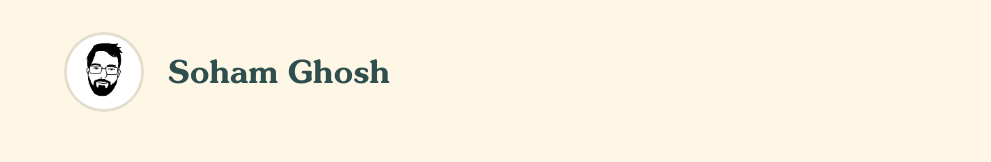
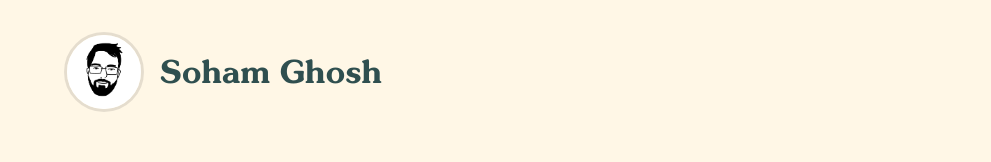
Before and after one commit to sohamgho5h/sohamgho5h.github.io, a Next.js app: page / in a window 1280 px wide. Shown: the top 162 px of the page, without its empty margins (144-1135 px from the left). Built offline with nearby package versions, Linux system fonts and the light colour scheme.

Commit message:
UI fixes

```diff
--- a/styles/globals.css
+++ b/styles/globals.css
@@ -64,7 +64,7 @@ body {
 .profile-section {
   display: flex;
   align-items: center;
-  gap: var(--spacing-md);
+  gap: var(--spacing-sm);
   position: absolute;
   top: var(--spacing-lg);
   left: var(--spacing-lg);
```
